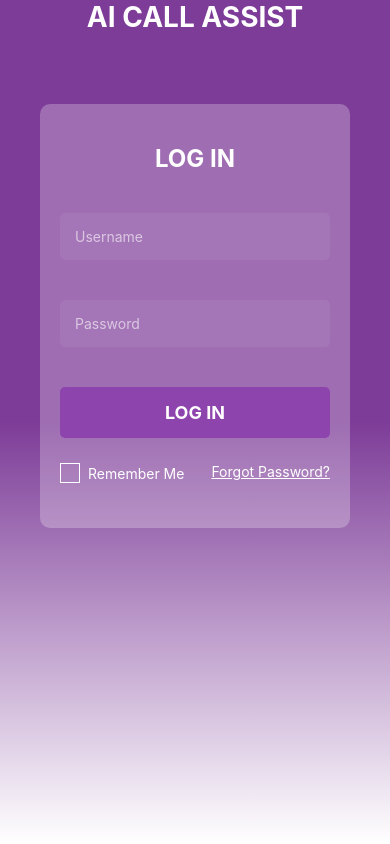
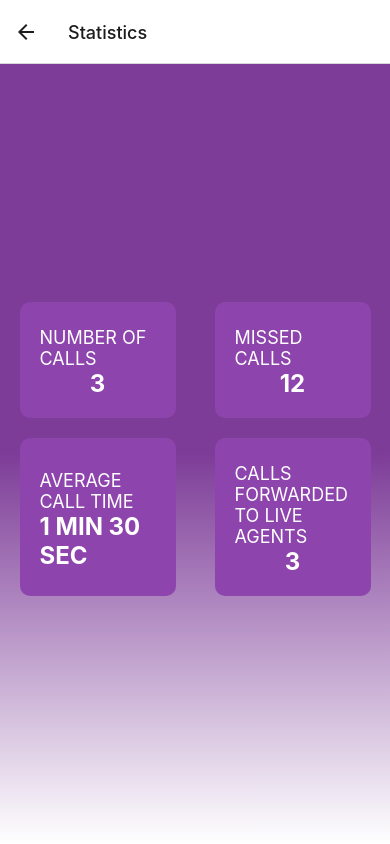
Before and after one commit to alialoraebi/capstone, a React Native app: screen /Statistics in a window 390 px wide. Built offline with nearby package versions, Linux system fonts and the light colour scheme.

Commit message:
I added the the ai configuration and change the content of statistics

```diff
--- a/App.js
+++ b/App.js
@@ -9,6 +9,7 @@ import StatisticsScreen from './components/StatisticsScreen.js'; // Make sure to
 import SettingsScreen from './components/SettingScreen.js'; // Make sure to create this component
 import styles from './components/styles';
 import { AuthProvider, useAuth } from './components/AuthContext';
+import AiConfig from './components/AiConfig.js';
 import MyTabs from './components/tabNavigator';
 
 const Stack = createNativeStackNavigator();
@@ -26,6 +27,8 @@ const AppNavigation = () => {
           <Stack.Screen name="Home" component={HomeScreen} />
           <Stack.Screen name="Settings" component={SettingsScreen} />
           <Stack.Screen name="About" component={AboutScreen} />
+          <Stack.Screen name="Statistics" component={StatisticsScreen} />
+          <Stack.Screen name="AiConfig" component={AiConfig} />
         </Stack.Navigator>
       )}
     </NavigationContainer>
--- /dev/null
+++ b/components/AiConfig.js
@@ -0,0 +1,52 @@
+import React from 'react';
+import { View, TouchableOpacity, Text, TextInput } from 'react-native';
+import styles from './styles';
+import withGradient from './gradient';
+
+
+const AiConfig = (props) => {
+
+    const handleAdd = () => {
+        // Logic for adding item
+    };
+
+    const handleDelete = () => {
+        // Logic for deleting item
+    };
+
+    return (
+        <View style={styles.container}>
+
+            <View>
+
+                <TextInput
+                    placeholder="CATEGORY"
+                    placeholderTextColor="#Black"
+                    style={styles.input}
+                />
+
+                <TextInput
+                    placeholder="NAME"
+                    placeholderTextColor="Black"
+                    style={styles.input}
+                />
+
+                <TextInput
+                    placeholder="PRICE"
+                    placeholderTextColor="#Black"
+                    style={styles.input}
+                />
+            </View>
+            <View style={styles.buttonContainer}>
+                <TouchableOpacity style={styles.addButton} onPress={handleAdd}>
+                    <Text style={styles.buttonText}>ADD</Text>
+                </TouchableOpacity>
+                <TouchableOpacity style={styles.deleteButton} onPress={handleDelete}>
+                    <Text style={styles.buttonText}>DELETE</Text>
+                </TouchableOpacity>
+            </View>
+        </View>
+    );
+};
+
+export default withGradient(AiConfig);
--- a/components/SettingScreen.js
+++ b/components/SettingScreen.js
@@ -1,16 +1,19 @@
 import React, { useState } from 'react';
 import { View, Text, TextInput, TouchableOpacity } from 'react-native';
+import { useNavigation } from '@react-navigation/native'; // Import the 'useNavigation' hook
 import withGradient from './gradient';
 import styles from './styles';
-import { useAuth } from './AuthContext';
 
-const SettingsScreen = (props) => {
-
+const SettingsScreen = () => {
     const [username, setUsername] = useState('MakeUpRestaurant');
     const [password, setPassword] = useState('password');
     const [location, setLocation] = useState('Toronto, ON');
 
-  const { handleLogout } = useAuth();
+    const navigation = useNavigation(); // Initialize the 'navigation' object
+
+    const goToAiConfig = () => {
+        navigation.navigate('AiConfig'); // Navigate to 'AiConfig' screen
+    };
 
     return (
         <View style={styles.settingsContainer}>
@@ -39,7 +42,7 @@ const SettingsScreen = (props) => {
                 />
             </View>
             <View style={styles.buttonContainer}>
-          <TouchableOpacity style={styles.roundButton}>
+                <TouchableOpacity style={styles.roundButton} onPress={goToAiConfig}>
                     <Text style={styles.buttonText}>AI Configuration</Text>
                 </TouchableOpacity>
                 <TouchableOpacity style={styles.roundButton}>
@@ -49,9 +52,6 @@ const SettingsScreen = (props) => {
                     <Text style={styles.buttonText}>FAQ</Text>
                 </TouchableOpacity>
             </View>
-        <TouchableOpacity style={styles.logoutButton} onPress={handleLogout}>
-          <Text style={styles.logoutText}>LOG OUT</Text>
-        </TouchableOpacity>
         </View>
     );
 };
--- a/components/StatisticsScreen.js
+++ b/components/StatisticsScreen.js
@@ -1,50 +1,35 @@
 import React from 'react';
-import { View, TouchableOpacity, Text, TextInput } from 'react-native';
+import { ScrollView, View, Text } from 'react-native';
+import withGradient from './gradient';
 import styles from './styles';
-import withGradient from './gradient';
 
 const StatisticsScreen = (props) => {
-    const handleAdd = () => {
-        // Logic for adding item
-    };
-
-    const handleDelete = () => {
-        // Logic for deleting item
-    };
 
     return (
-        <View style={styles.container}>
-            <View style={styles.header}>
-                <Text style={styles.headerTitle}>STATISTICS</Text>
-            </View>
-            <View>
-                <TextInput
-                    placeholder="CATEGORY"
-                    placeholderTextColor="#FFF9"
-                    style={styles.input}
-                />
+        <ScrollView contentContainerStyle={styles.container}>
+      <View style={styles.statsContainer}>
+        <View style={styles.statsBox}>
+            <Text style={styles.statsText}>NUMBER OF CALLS</Text>
+          <Text style={styles.statsNumber}>3</Text>
 
-                <TextInput
-                    placeholder="NAME"
-                    placeholderTextColor="#FFF9"
-                    style={styles.input}
-                />
+        </View>
+        <View style={styles.statsBox}>
+            <Text style={styles.statsText}>MISSED CALLS</Text>
+            <Text style={styles.statsNumber}>12</Text>
 
-                <TextInput
-                    placeholder="PRICE"
-                    placeholderTextColor="#FFF9"
-                    style={styles.input}
-                />
-            </View>
-            <View style={styles.buttonContainer}>
-                <TouchableOpacity style={styles.addButton} onPress={handleAdd}>
-                    <Text style={styles.buttonText}>ADD</Text>
-                </TouchableOpacity>
-                <TouchableOpacity style={styles.deleteButton} onPress={handleDelete}>
-                    <Text style={styles.buttonText}>DELETE</Text>
-                </TouchableOpacity>
-            </View>
         </View>
+        <View style={styles.statsBox}>
+            <Text style={styles.statsText}>AVERAGE CALL TIME</Text>
+          <Text style={styles.statsNumber}>1 MIN 30 SEC</Text>
+
+        </View>
+        <View style={styles.statsBox}>
+            <Text style={styles.statsText}>CALLS FORWARDED TO LIVE AGENTS</Text>
+          <Text style={styles.statsNumber}>3</Text>
+
+        </View>
+      </View>
+    </ScrollView>
     );
 };
 
--- a/components/tabNavigator.js
+++ b/components/tabNavigator.js
@@ -5,7 +5,9 @@ import StatisticsScreen from './StatisticsScreen';
 import SettingsScreen from './SettingScreen';
 import AboutScreen from './AboutScreen';
 import HomeScreen from './HomeScreen';
+import AiConfig from './AiConfig';
 import styles from './styles';
+import e from 'cors';
 
 const Tab = createBottomTabNavigator();
 
@@ -24,6 +26,8 @@ const MyTabs = () => {
             iconName = 'cogs';
           } else if (route.name === 'Contact') {
             iconName = 'envelope-o';
+          }else if (route.name === 'AiConfig') {
+            iconName = 'gear';
           }
 
           return <Icon name={iconName} size={size} color={color} />;
@@ -36,6 +40,7 @@ const MyTabs = () => {
       <Tab.Screen name="Statistics" component={StatisticsScreen} options={{ headerShown: false }} />
       <Tab.Screen name="Settings" component={SettingsScreen} options={{ headerShown: false }} />
       <Tab.Screen name="Contact" component={AboutScreen} options={{ headerShown: false }} />
+      <Tab.Screen name="AiConfig" component={AiConfig} options={{ headerShown: false }} />
     </Tab.Navigator>
   );
 };
```
Lines whose indentation alone changed are shown as unchanged.
